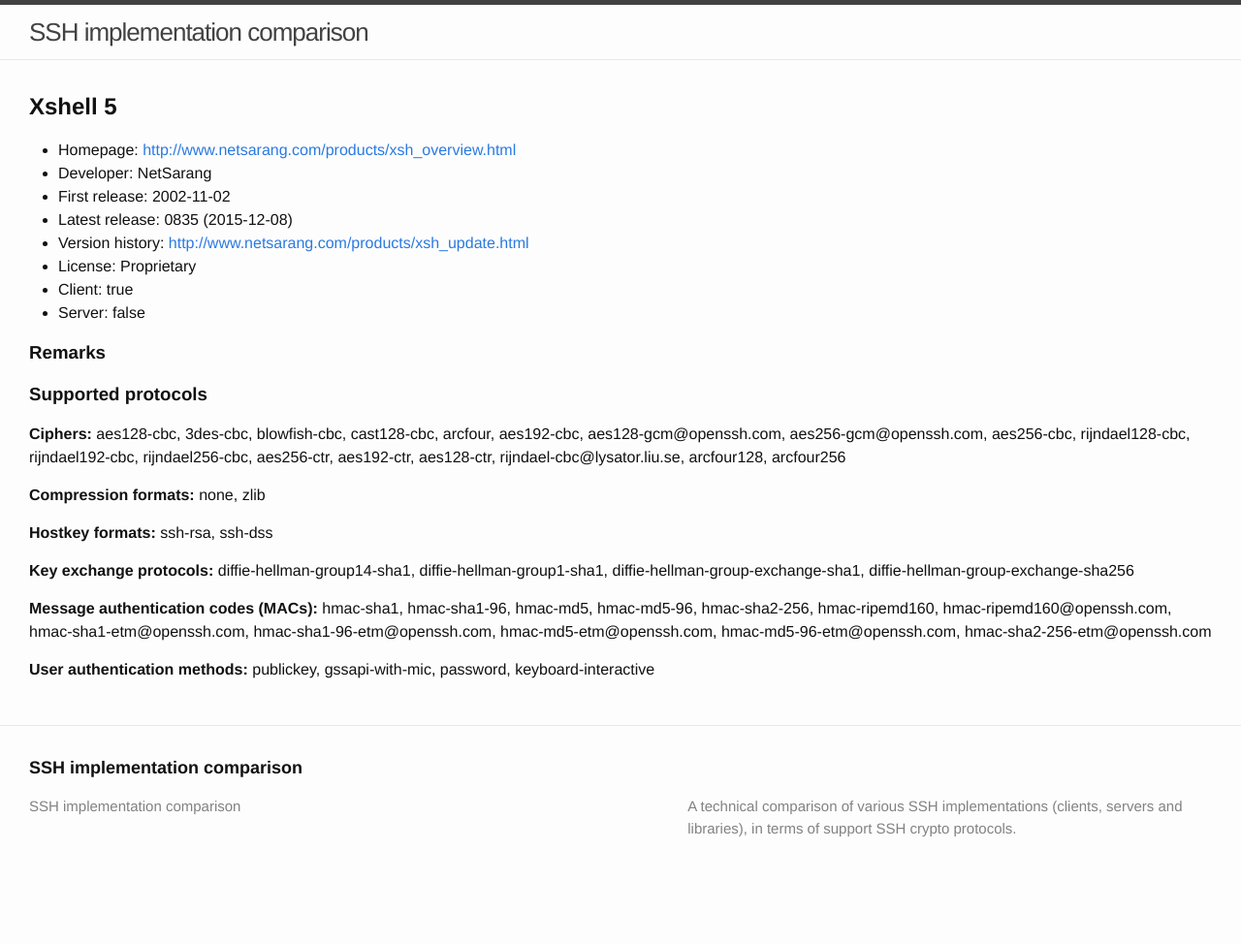
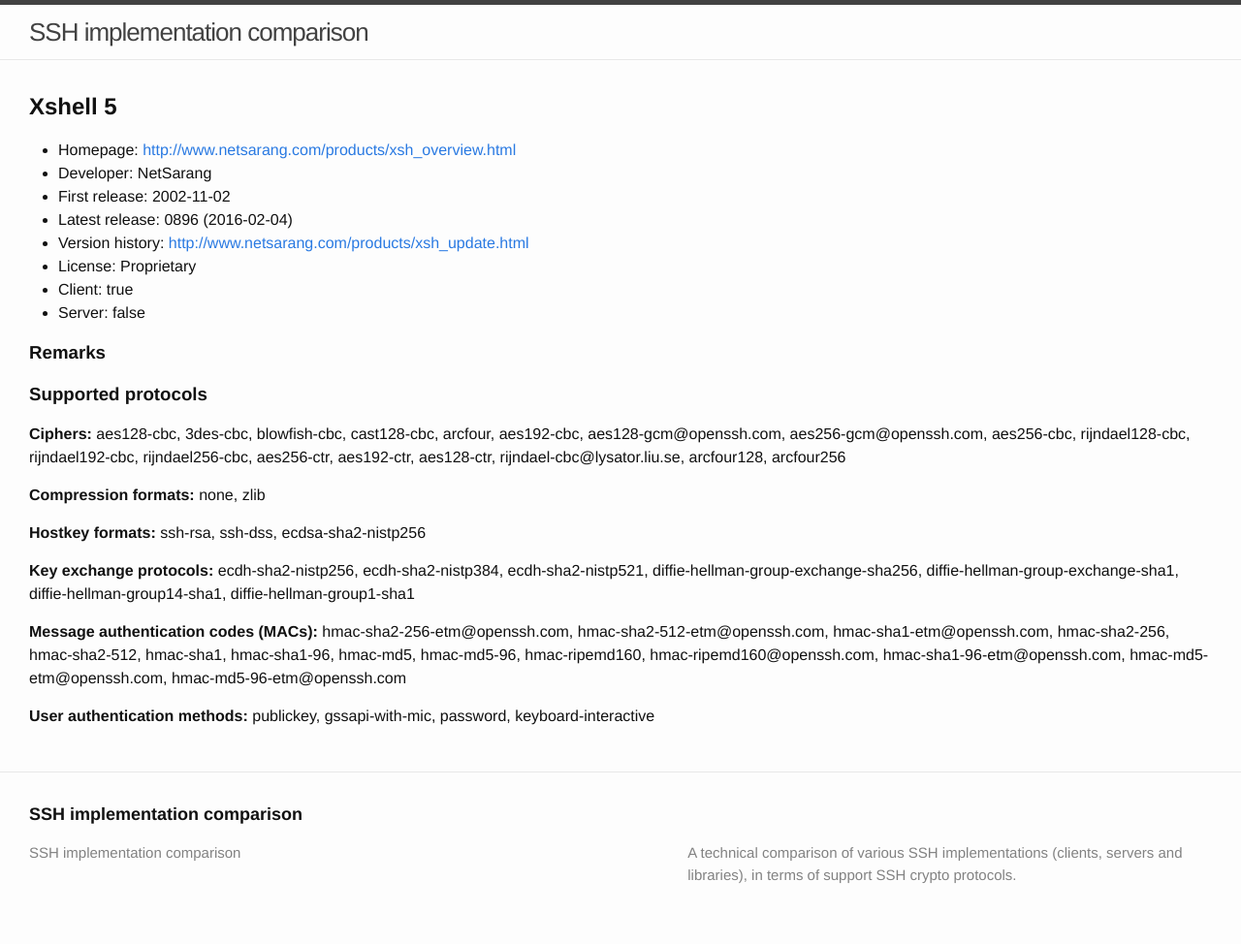
Before and after one commit to fingolfin/ssh-comparison, a Jekyll site: the page built from _impls/xshell.md, in a window 1280 px wide. Shown: the whole page at 97% size. Built offline with Jekyll 4.4.1, drawn with Linux system fonts in a browser that asks for light colours; before the commit the page ends 926 px from its top, so only the background shows below that.

Commit message:
Update xshell to latest version

```diff
--- a/_impls/xshell.md
+++ b/_impls/xshell.md
@@ -6,8 +6,8 @@
 first-release:
     date: 2002-11-02
 latest-release:
-    version: 0835
-    date: 2015-12-08
+    version: 0896
+    date: 2016-02-04
 changelog: http://www.netsarang.com/products/xsh_update.html
 client: yes
 server: no
@@ -36,28 +36,34 @@
         - arcfour256                # since version 0752
     compression:
         - none
-        - zlib
+        - zlib                      # disabled by default
     hostkey:
         - ssh-rsa
         - ssh-dss
+        - ecdsa-sha2-nistp256       # since version 0858
     kex:
+        - ecdh-sha2-nistp256        # since version 0858
+        - ecdh-sha2-nistp384        # since version 0858
+        - ecdh-sha2-nistp521        # since version 0858
+        - diffie-hellman-group-exchange-sha256
+        - diffie-hellman-group-exchange-sha1
         - diffie-hellman-group14-sha1
         - diffie-hellman-group1-sha1
-        - diffie-hellman-group-exchange-sha1
-        - diffie-hellman-group-exchange-sha256
     mac:
+        - hmac-sha2-256-etm@openssh.com # since version 0752
+        - hmac-sha2-512-etm@openssh.com # since version 0858
+        - hmac-sha1-etm@openssh.com     # since version 0752
+        - hmac-sha2-256
+        - hmac-sha2-512                 # since version 0858
         - hmac-sha1
         - hmac-sha1-96
         - hmac-md5
         - hmac-md5-96
-        - hmac-sha2-256
         - hmac-ripemd160
         - hmac-ripemd160@openssh.com
-        - hmac-sha1-etm@openssh.com     # since version 0752
         - hmac-sha1-96-etm@openssh.com  # since version 0752
         - hmac-md5-etm@openssh.com      # since version 0752
         - hmac-md5-96-etm@openssh.com   # since version 0752
-        - hmac-sha2-256-etm@openssh.com # since version 0752
     userauth:
         - publickey
         - gssapi-with-mic
```
